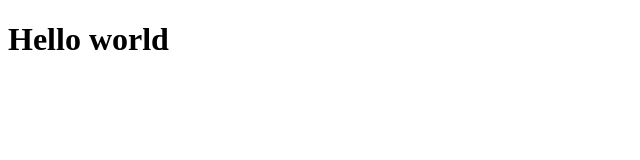
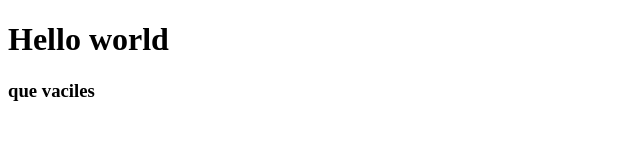
Before and after one commit to Gasper07/gitpages, a plain HTML site: page index.html in a window 1280 px wide. Shown: the whole page, without its empty margins (0-640 px from the left). Drawn offline with Linux system fonts and the light colour scheme.

Commit message:
otro change

```diff
--- a/index.html
+++ b/index.html
@@ -8,5 +8,6 @@
 </head>
 <body>
 	<h1>Hello world</h1>
+	<h3>que vaciles</h3>
 </body>
 </html>
```
